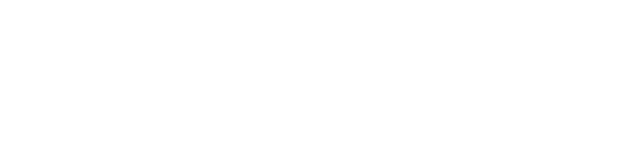
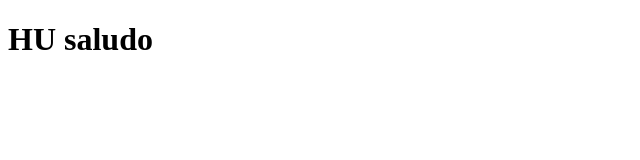
Before and after one commit to jonathantombe/github, a plain HTML site: page index.html in a window 1280 px wide. Shown: the whole page, without its empty margins (0-640 px from the left). Drawn offline with Linux system fonts and the light colour scheme.

Commit message:
commit segundo

```diff
--- a/index.html
+++ b/index.html
@@ -6,6 +6,7 @@
     <title>Document</title>
 </head>
 <body>
+    <h1>HU saludo</h1>
 
 </body>
 </html>
```
